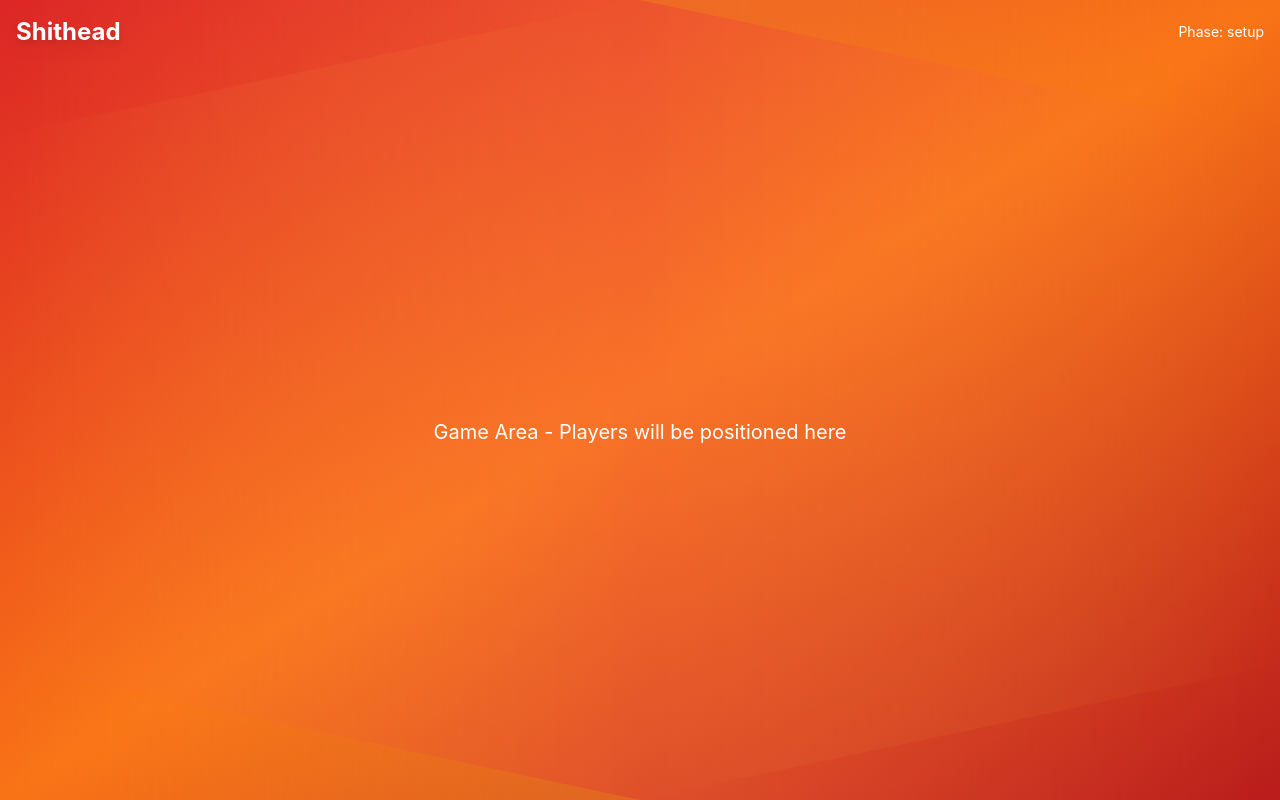
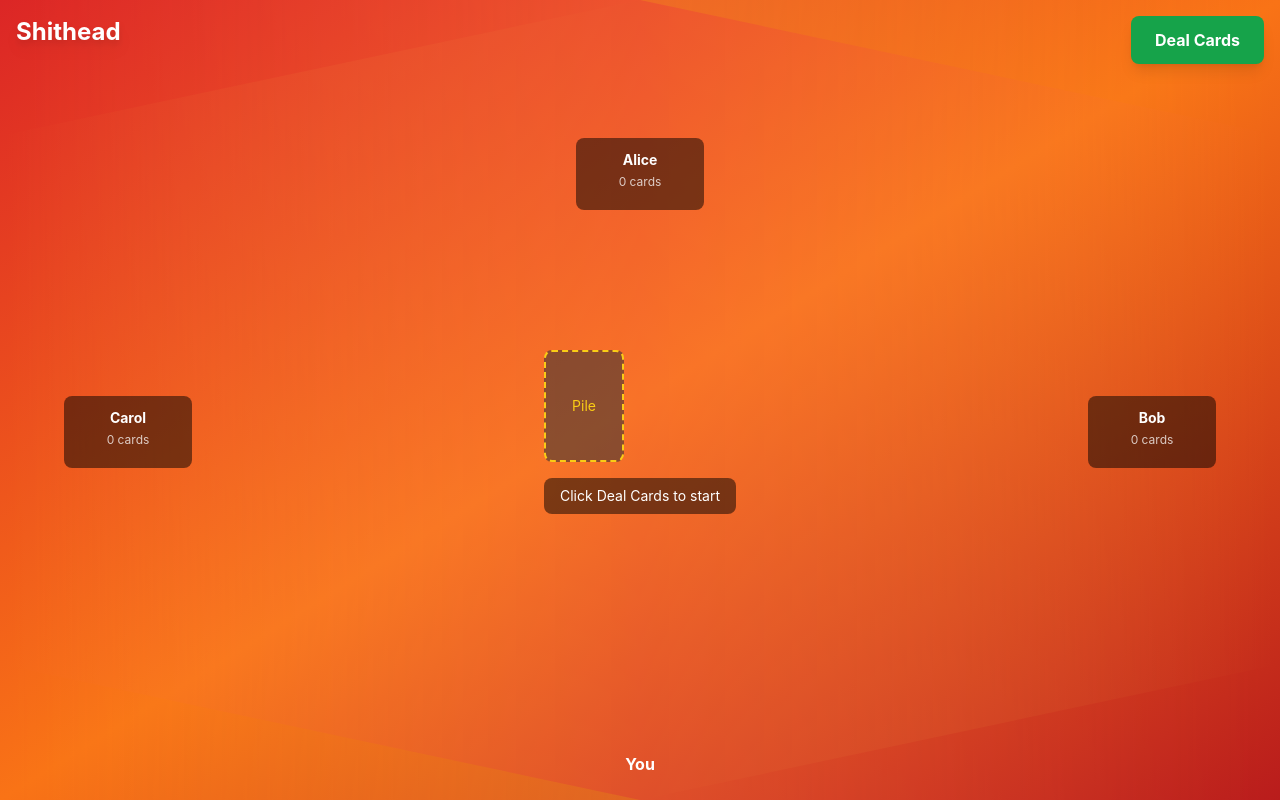
Before and after one commit to questluis8-tech/shithead, a React (Vite) app: page / in a window 1280 px wide. Built offline with nearby package versions, Linux system fonts and the light colour scheme.

Commit message:
Step 2: Add player positioning around screen

```diff
--- a/src/App.tsx
+++ b/src/App.tsx
@@ -38,10 +38,118 @@ function App() {
 
         {/* Main Game Area */}
         <div className="flex-1 relative">
-          {/* This is where we'll add the positioned players and center area */}
-          <div className="absolute inset-0 flex items-center justify-center">
-            <div className="text-white text-xl">Game Area - Players will be positioned here</div>
+          {/* AI Players positioned around the screen */}
+          {gameState.players.slice(1).map((player, index) => {
+            const positions = [
+              { top: '10%', left: '50%', transform: 'translateX(-50%)' }, // Top
+              { top: '50%', right: '5%', transform: 'translateY(-50%)' }, // Right
+              { top: '50%', left: '5%', transform: 'translateY(-50%)' }   // Left
+            ];
+            const position = positions[index] || positions[0];
+
+            return (
+              <div
+                key={player.id}
+                className="absolute"
+                style={position}
+              >
+                {/* Player info */}
+                <div className="bg-black bg-opacity-50 rounded-lg p-3 text-white text-center min-w-32">
+                  <div className="text-sm font-bold mb-1">{player.name}</div>
+                  <div className="text-xs opacity-75 mb-2">
+                    {player.hand.length} cards
+                  </div>
+
+                  {/* Player's cards (face down for AI) */}
+                  <div className="flex justify-center gap-1">
+                    {Array.from({ length: Math.min(player.hand.length, 7) }).map((_, cardIndex) => (
+                      <div
+                        key={cardIndex}
+                        className="w-6 h-9 bg-blue-600 border border-blue-500 rounded-sm"
+                        style={{
+                          transform: `rotate(${(cardIndex - 3) * 5}deg)`,
+                          zIndex: cardIndex
+                        }}
+                      />
+                    ))}
+                    {player.hand.length > 7 && (
+                      <div className="text-xs text-white ml-1">
+                        +{player.hand.length - 7}
+                      </div>
+                    )}
+                  </div>
+                </div>
+              </div>
+            );
+          })}
+
+          {/* Center area - pile and game controls */}
+          <div className="absolute top-1/2 left-1/2 transform -translate-x-1/2 -translate-y-1/2">
+            <div className="text-center">
+              <div className="w-20 h-28 bg-gray-800 bg-opacity-50 border-2 border-dashed border-yellow-400 rounded-lg flex items-center justify-center text-yellow-400 text-sm mb-4">
+                Pile
+              </div>
+
+              {/* Game phase indicator */}
+              <div className="bg-black bg-opacity-50 rounded-lg px-4 py-2 text-white text-sm">
+                {gameState.gamePhase === 'setup' && 'Click Deal Cards to start'}
+                {gameState.gamePhase === 'swapping' && 'Choose your face-up cards'}
+                {gameState.gamePhase === 'playing' && `${gameState.players[gameState.currentPlayerIndex].name}'s turn`}
+                {gameState.gamePhase === 'finished' && 'Game Over!'}
+              </div>
+            </div>
           </div>
+
+          {/* Human player at bottom */}
+          <div className="absolute bottom-4 left-1/2 transform -translate-x-1/2">
+            <div className="text-center">
+              {/* Player name */}
+              <div className="text-white font-bold mb-2">{humanPlayer.name}</div>
+
+              {/* Player's hand */}
+              <div className="flex justify-center gap-2">
+                {humanPlayer.hand.map((card, index) => (
+                  <Card
+                    key={card.id}
+                    card={card}
+                    onClick={() => handleCardClick(card, 'hand')}
+                    selected={selectedCards.some(c => c.id === card.id)}
+                    className="w-12 h-18 hover:scale-105 hover:-translate-y-2 transition-all"
+                    style={{
+                      transform: `rotate(${(index - humanPlayer.hand.length / 2) * 3}deg)`,
+                      zIndex: index
+                    }}
+                  />
+                ))}
+              </div>
+            </div>
+          </div>
+        </div>
+
+        {/* Game controls */}
+        <div className="absolute top-4 right-4">
+          {gameState.gamePhase === 'setup' && (
+            <button
+              onClick={dealCards}
+              className="bg-green-600 hover:bg-green-700 text-white px-6 py-3 rounded-lg font-bold shadow-lg"
+            >
+              Deal Cards
+            </button>
+          )}
+
+          {gameState.gamePhase === 'playing' && selectedCards.length > 0 && (
+            <button
+              onClick={playCards}
+              disabled={!canPlaySelected}
+              className={`px-6 py-3 rounded-lg font-bold shadow-lg ${
+                canPlaySelected
+                  ? 'bg-yellow-600 hover:bg-yellow-700 text-white'
+                  : 'bg-gray-600 text-gray-400 cursor-not-allowed'
+              }`}
+            >
+              Play Cards
+            </button>
+          )}
         </div>
       </div>
     </div>
```
